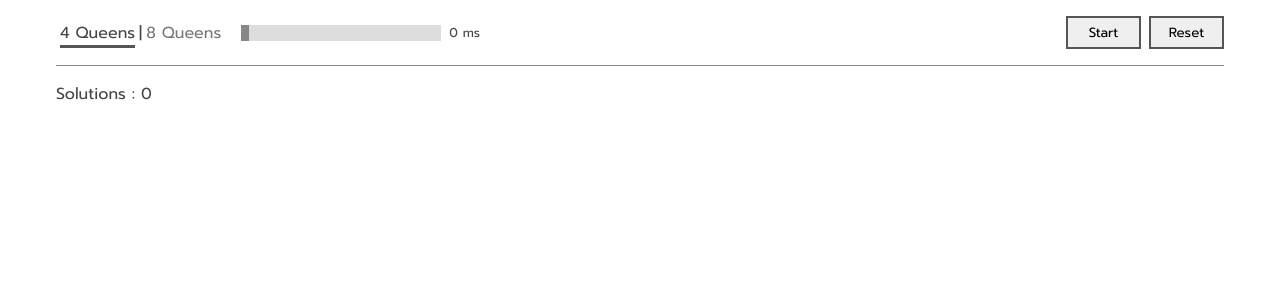
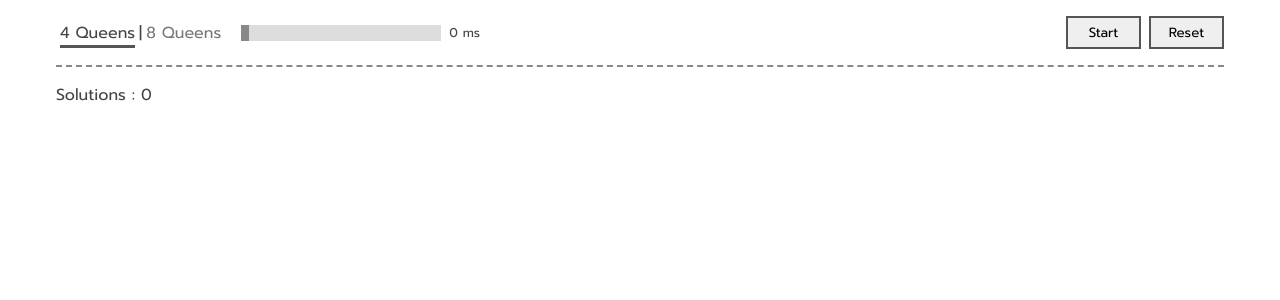
Before and after one commit to RitamChakraborty/n_queen_visualization, a React (Vite) app: page / in a window 1280 px wide. Shown: the top 300 px of the page. Built offline with nearby package versions, Linux system fonts and the light colour scheme.

Commit message:
Change nav bottom border

```diff
--- a/src/components/nav/Nav.css
+++ b/src/components/nav/Nav.css
@@ -7,5 +7,5 @@ nav {
     width: 100%;
     padding-bottom: 1rem;
     margin-bottom: 1rem;
-    border-bottom: 1px solid var(--border-color-light);
+    border-bottom: 2px dashed var(--border-color-light);
 }
```
